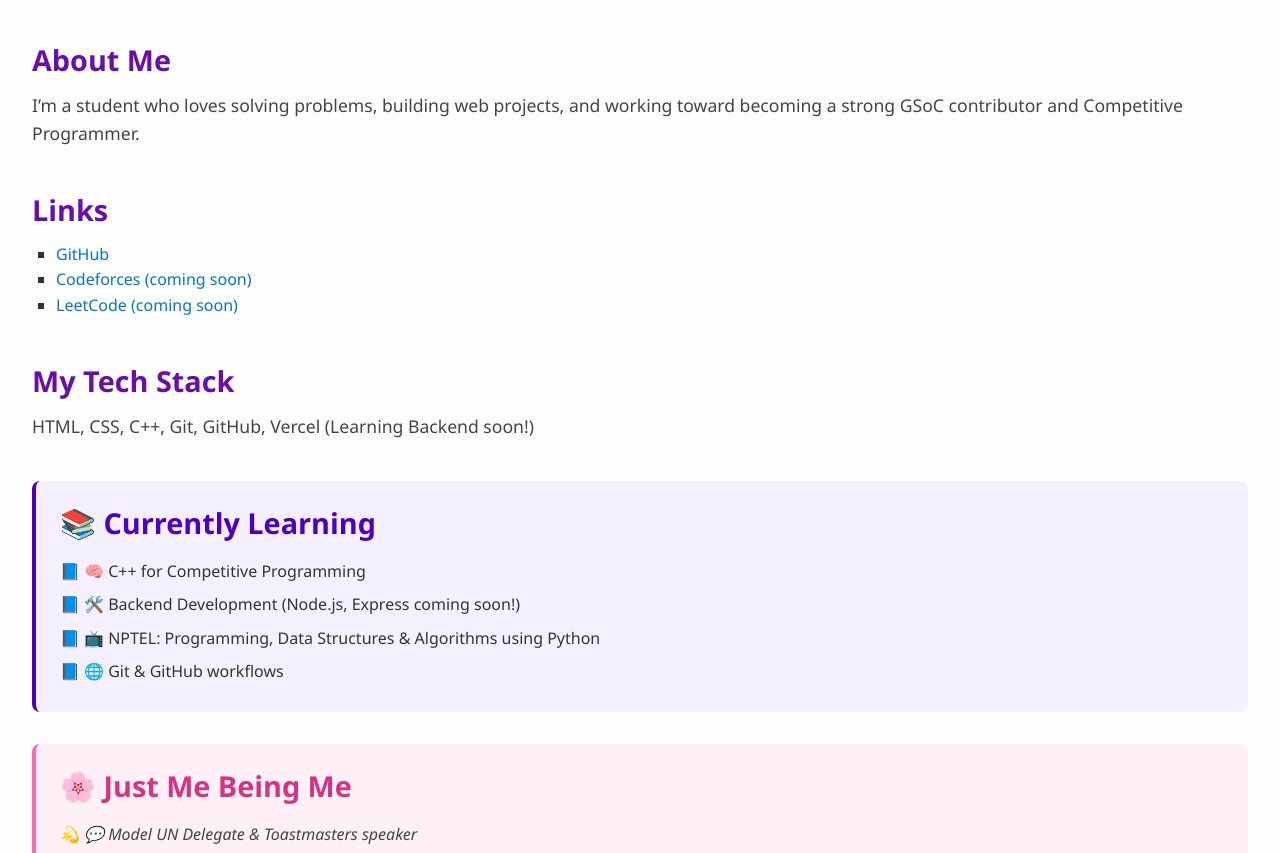
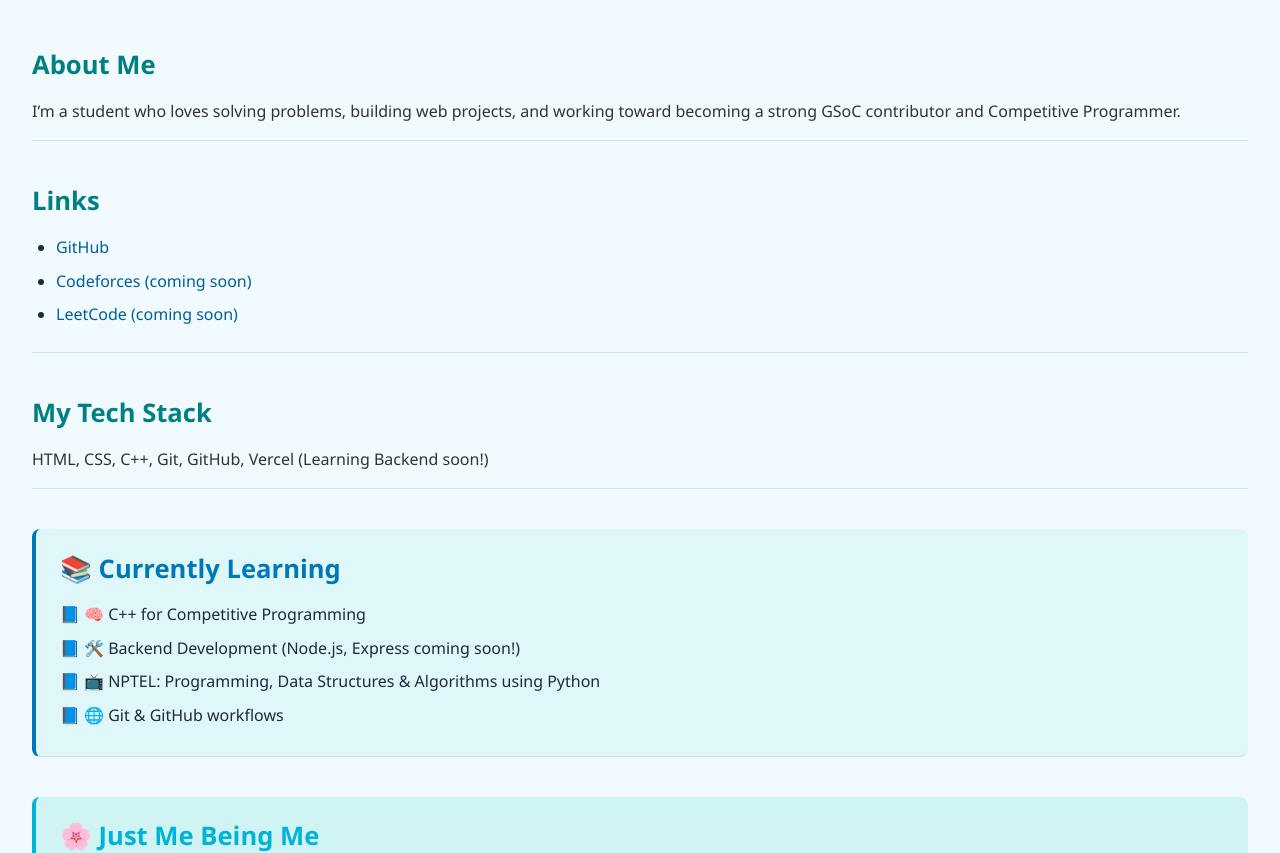
Before and after one commit to j-champ/dev-portfolio, a plain HTML site: page index.html in a window 1280 px wide. Shown: the part 135-988 px from the top of the page. Drawn offline with Linux system fonts and the light colour scheme.

Commit message:
💄 Updated style.css with blue & teal theme

```diff
--- a/style.css
+++ b/style.css
@@ -1,19 +1,20 @@
-/* Reset and Base Styling */
+/* ---------- Base Reset ---------- */
 * {
     margin: 0;
     padding: 0;
     box-sizing: border-box;
   }
 
+  /* ---------- Body Styling ---------- */
   body {
     font-family: 'Segoe UI', Tahoma, Geneva, Verdana, sans-serif;
-    background-color: #fffdfd;
-    color: #333;
+    background-color: #f0faff;
+    color: #1e2a38;
     padding: 2rem;
     line-height: 1.6;
   }
 
-  /* Header Section */
+  /* ---------- Header ---------- */
   header {
     text-align: center;
     margin-bottom: 3rem;
@@ -21,77 +22,92 @@
 
   h1 {
     font-size: 2.5rem;
-    color: #4e00c2;
-  }
-
-  p {
-    font-size: 1.1rem;
-    color: #444;
-  }
-
-  /* Section Styling */
-  section {
-    margin-bottom: 2.5rem;
-  }
-
-  h2 {
-    font-size: 1.8rem;
-    color: #6a0dad;
+    color: #0077b6; /* blue */
     margin-bottom: 0.5rem;
   }
 
-  /* List and Links */
-  ul {
+  header p {
+    font-size: 1.1rem;
+    color: #006d77;
+  }
+
+  /* ---------- Generic Section Styling ---------- */
+  section {
+    margin-bottom: 2.5rem;
+    padding-bottom: 1rem;
+    border-bottom: 1px solid #cce3f0;
+  }
+
+  section h2 {
+    font-size: 1.6rem;
+    color: #008080; /* teal */
+    margin-bottom: 0.8rem;
+  }
+
+  section p {
+    font-size: 1rem;
+    color: #333;
+  }
+
+  /* ---------- Links ---------- */
+  .links ul,
+  .tech ul,
+  .learning ul,
+  .fun ul {
     padding-left: 1.5rem;
-    list-style-type: square;
+  }
+
+  .links li,
+  .tech li {
+    margin-bottom: 0.5rem;
+    font-size: 1rem;
   }
 
   a {
-    color: #0077cc;
+    color: #005f99;
     text-decoration: none;
+    transition: all 0.2s ease-in-out;
   }
 
   a:hover {
     text-decoration: underline;
+    color: #003f66;
   }
-  /* 📚 Learning Section */
-.learning {
-    background-color: #f5f0ff;
-    border-left: 4px solid #4e00c2;
+
+  /* ---------- Learning Section ---------- */
+  .learning {
+    background-color: #e0f7fa;
+    border-left: 4px solid #0077b6;
     padding: 1.2rem 1.5rem;
-    margin-bottom: 2rem;
     border-radius: 8px;
   }
 
   .learning h2 {
-    color: #4e00c2;
-    margin-bottom: 0.8rem;
+    color: #0077b6;
   }
 
   .learning ul li {
     font-weight: 500;
-    color: #333;
+    color: #1e2a38;
     margin-bottom: 0.5rem;
     list-style-type: '📘 ';
   }
 
-  /* 🌸 Fun Section */
+  /* ---------- Fun Section ---------- */
   .fun {
-    background-color: #fff0f5;
-    border-left: 4px solid #ff69b4;
+    background-color: #d0f4f4;
+    border-left: 4px solid #00b4d8;
     padding: 1.2rem 1.5rem;
-    margin-bottom: 2rem;
     border-radius: 8px;
   }
 
   .fun h2 {
-    color: #d63384;
-    margin-bottom: 0.8rem;
+    color: #00b4d8;
   }
 
   .fun ul li {
     font-style: italic;
-    color: #444;
+    color: #333;
     margin-bottom: 0.5rem;
     list-style-type: '💫 ';
   }
```
